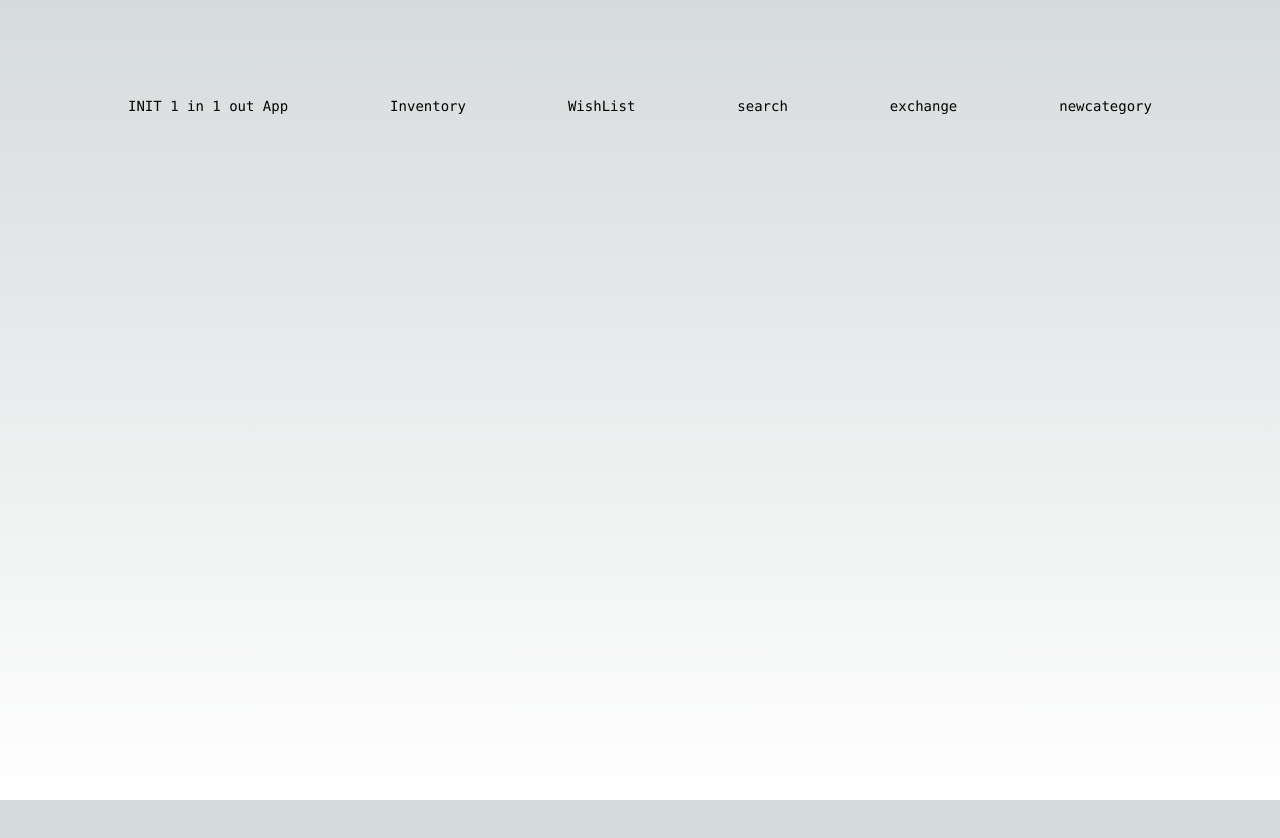
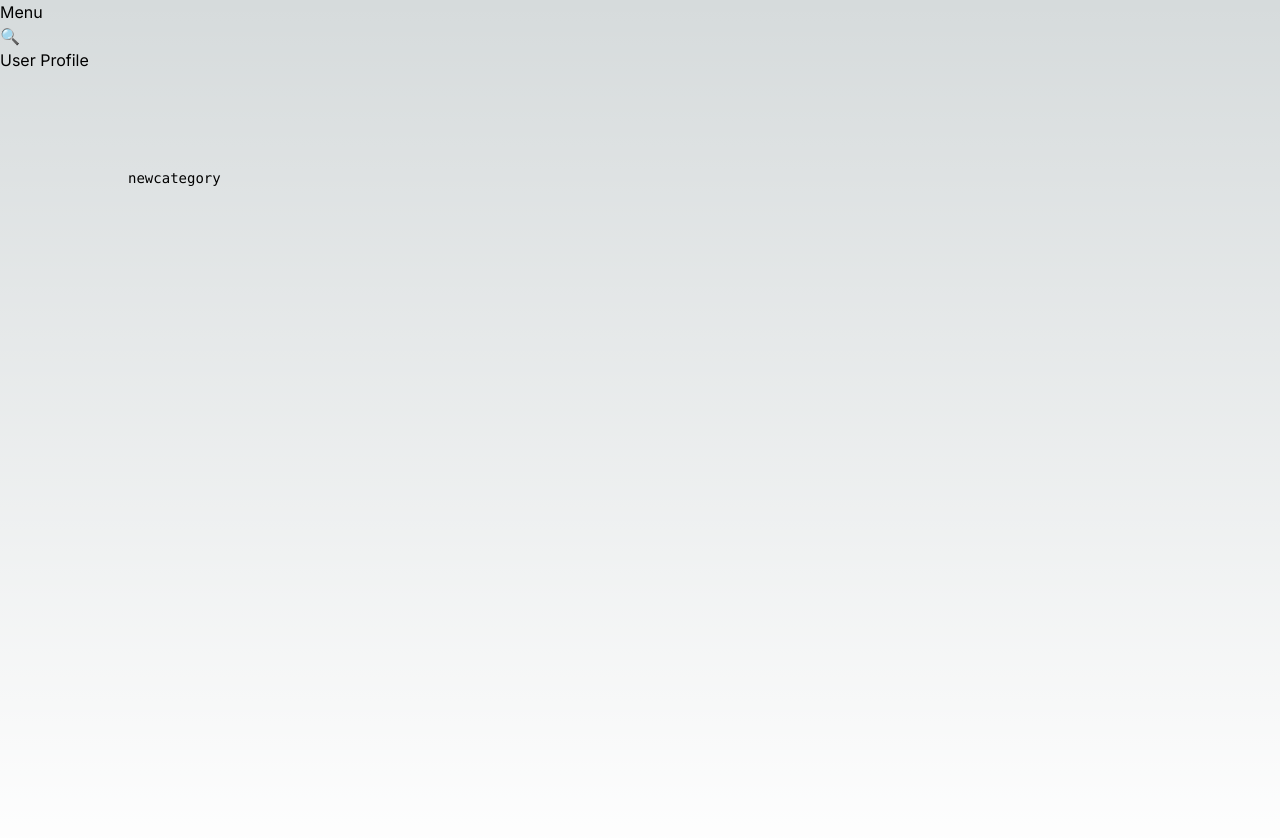
Before and after one commit to Fumiya-Kito/1in1out, a Next.js app: page / in a window 1280 px wide. Shown: the top 838 px of the page. Before the commit the page ends 800 px from the top, so only its background shows below. Built offline with nearby package versions, Linux system fonts and the light colour scheme.

Commit message:
feaat: ヘッダ骨組み作成

```diff
--- /dev/null
+++ b/app/components/Header.tsx
@@ -0,0 +1,29 @@
+"use client";
+
+import Link from "next/link";
+import Menu from "./Menu";
+import { usePathname } from "next/navigation";
+
+function Header() {
+  const pathname = usePathname();
+  const isHome = pathname === "/" ? true : false;
+
+  return (
+    <header>
+      <div>
+        {isHome ? (
+          <Menu />
+        ) : (
+          <div>
+            <Link href="/">Back to Home</Link>
+          </div>
+        )}
+
+        <Link href="/search">🔍</Link>
+        <div>User Profile</div>
+      </div>
+    </header>
+  );
+}
+
+export default Header;
--- /dev/null
+++ b/app/components/Menu.tsx
@@ -0,0 +1,53 @@
+'use client';
+
+import { useRouter } from "next/navigation";
+import { useCallback, useState } from "react";
+import MenuItem from "./MenuItem";
+
+function Menu() {
+  const router = useRouter();
+  const [isOpen, setIsOpen] = useState(false);
+
+  const toggleOpen = useCallback(() => {
+    setIsOpen(prevValue => !prevValue);
+  }, [])
+
+  return (
+    <div>
+      <div className='cursor-pointer' onClick={toggleOpen}>
+        Menu
+      </div>
+
+      {isOpen && (
+        <div>
+          <div className="cursor-pointer">
+            <MenuItem
+              label="inventory"
+              onClick={() => {
+                setIsOpen(false);
+                router.push("/inventory");
+              }}
+            />
+            <MenuItem
+              label="wishlist"
+              onClick={() => {
+                setIsOpen(false);
+                router.push("/wishlist");
+              }}
+            />
+            <MenuItem
+              label="exchange"
+              onClick={() => {
+                setIsOpen(false);
+                router.push("/exchange");
+              }}
+            />
+          </div>
+        </div>
+      )}
+    </div>
+  )
+}
+
+
+export default Menu;
--- /dev/null
+++ b/app/components/MenuItem.tsx
@@ -0,0 +1,19 @@
+'use client';
+
+type MenuItemProps = {
+  label: string,
+  onClick: () => void,
+}
+
+function MenuItem ({ label, onClick }: MenuItemProps) {
+  return (
+    <div
+      onClick={onClick}
+      className="px-2 py-1 text-enter"
+    >
+      {label}
+    </div>
+  )
+}
+
+export default MenuItem;
--- a/app/layout.tsx
+++ b/app/layout.tsx
@@ -1,13 +1,15 @@
 import type { Metadata } from 'next'
 import { Inter } from 'next/font/google'
 import './globals.css'
+import Header from '@/app/components/Header'
 
 const inter = Inter({ subsets: ['latin'] })
 
 export const metadata: Metadata = {
-  title: 'Create Next App',
+  title: '1 in 1 out App',
   description: 'Generated by create next app',
 }
+
 
 export default function RootLayout({
   children,
@@ -15,8 +17,11 @@ export default function RootLayout({
   children: React.ReactNode
 }) {
   return (
-    <html lang="en">
-      <body className={inter.className}>{children}</body>
+    <html lang="ja">
+      <body className={inter.className}>
+        <Header />
+        {children}
+      </body>
     </html>
   )
 }
--- a/app/page.tsx
+++ b/app/page.tsx
@@ -4,11 +4,6 @@ export default function Home() {
   return (
     <main className="flex min-h-screen flex-col items-center justify-between p-24">
       <div className="z-10 max-w-5xl w-full items-center justify-between font-mono text-sm lg:flex">
-        <h1>INIT 1 in 1 out App</h1>
-        <p><Link href="/inventory">Inventory</Link></p>
-        <p><Link href="/wishlist">WishList</Link></p>
-        <p><Link href="/search">search</Link></p>
-        <p><Link href="/exchange">exchange</Link></p>
         <p><Link href="/newcategory">newcategory</Link></p>
       </div>
     </main>
```
